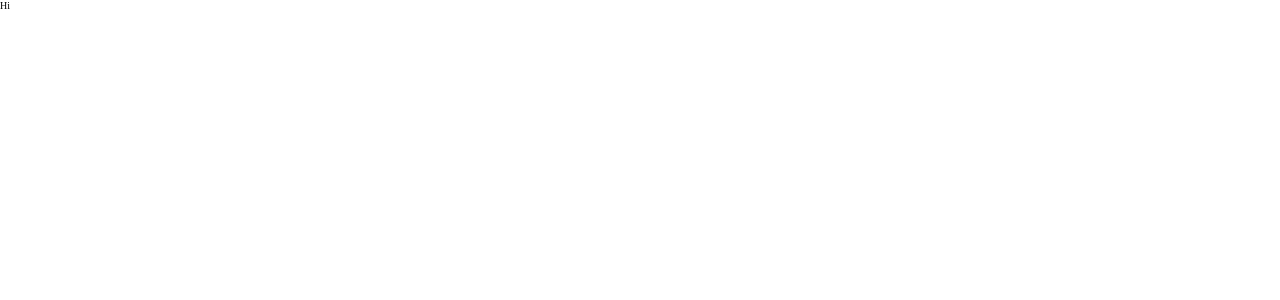
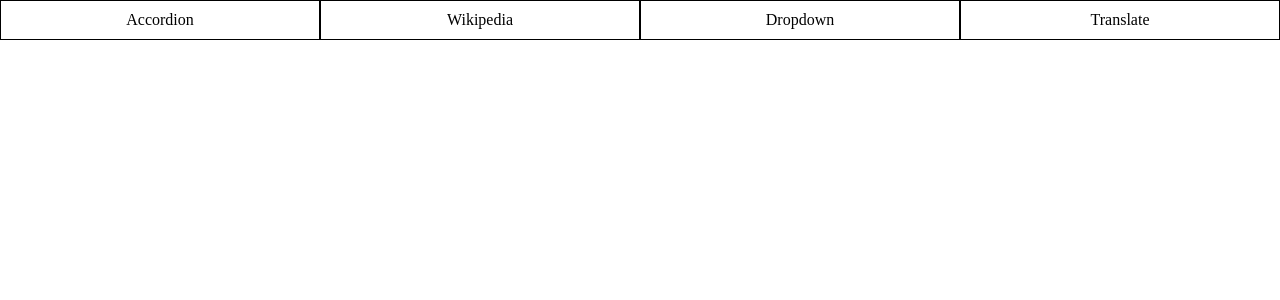
Before and after one commit to eazy13forlife/react-widgets-new, a React (Create React App) app: page / in a window 1280 px wide. Shown: the top 300 px of the page. Built offline with nearby package versions, Linux system fonts and the light colour scheme.

Commit message:
working on header

```diff
--- a/package.json
+++ b/package.json
@@ -9,6 +9,7 @@
     "react": "^17.0.1",
     "react-dom": "^17.0.1",
     "react-redux": "^7.2.2",
+    "react-router-dom": "^5.2.0",
     "react-scripts": "4.0.3",
     "redux": "^4.0.5",
     "redux-form": "^8.3.7",
--- /dev/null
+++ b/src/components/Accordion/Accordion.js
@@ -0,0 +1,6 @@
+import React from "react";
+
+const Accordion = () => {
+  return null;
+};
+export default Accordion;
--- a/src/components/App/App.css
+++ b/src/components/App/App.css
@@ -12,4 +12,5 @@ html {
 
 body {
   box-sizing: border-box;
+  font-size: 1.6rem;
 }
--- a/src/components/App/App.js
+++ b/src/components/App/App.js
@@ -1,9 +1,25 @@
 import React from "react";
+import { BrowserRouter, Route } from "react-router-dom";
 
 import "./App.css";
+import Dropdown from "../Dropdown/Dropdown.js";
+import Wikipedia from "../Wikipedia/Wikipedia.js";
+import Accordion from "../Accordion/Accordion.js";
+import Translate from "../Translate/Translate.js";
+import Header from "../Header/Header.js";
 
 const App = () => {
-  return <p>Hi</p>;
+  return (
+    <div className="App">
+      <BrowserRouter>
+        <Header />
+        <Route path="/" exact component={Accordion} />
+        <Route path="/wikipedia" exact component={Wikipedia} />
+        <Route path="/dropdown" exact component={Dropdown} />
+        <Route path="/translate" exact component={Translate} />
+      </BrowserRouter>
+    </div>
+  );
 };
 
 export default App;
--- a/src/components/Dropdown/Dropdown.js
+++ b/src/components/Dropdown/Dropdown.js
@@ -0,0 +1,6 @@
+import React from "react";
+
+const Dropdown = () => {
+  return null;
+};
+export default Dropdown;
--- /dev/null
+++ b/src/components/Header/Header.css
@@ -0,0 +1,21 @@
+.Header__ul {
+  display: flex;
+  justify-content: space-between;
+}
+.Header__item {
+  list-style-type: none;
+  border: 1px solid black;
+  display: flex;
+  padding: 1rem 0;
+  justify-content: center;
+  align-items: center;
+  flex: 1 1 0;
+}
+.Header__link {
+  text-decoration: none;
+  color: black;
+}
+
+.Header__link--hover {
+  text-decoration: underline;
+}
--- /dev/null
+++ b/src/components/Header/Header.js
@@ -0,0 +1,37 @@
+import React from "react";
+import { Link } from "react-router-dom";
+
+import "./Header.css";
+
+const Header = () => {
+  return (
+    <header className="Header">
+      <nav className="Header__nav">
+        <ul className="Header__ul">
+          <li className="Header__item">
+            <Link to="/" className="Header__link">
+              Accordion
+            </Link>
+          </li>
+          <li className="Header__item">
+            <Link to="/wikipedia" className="Header__link">
+              Wikipedia
+            </Link>
+          </li>
+          <li className="Header__item">
+            <Link to="/dropdown" className="Header__link">
+              Dropdown
+            </Link>
+          </li>
+          <li className="Header__item">
+            <Link to="/translate" className="Header__link">
+              Translate
+            </Link>
+          </li>
+        </ul>
+      </nav>
+    </header>
+  );
+};
+
+export default Header;
--- a/src/components/Translate/Translate.js
+++ b/src/components/Translate/Translate.js
@@ -0,0 +1,6 @@
+import React from "react";
+
+const Translate = () => {
+  return null;
+};
+export default Translate;
--- a/src/components/Wikipedia/Wikipedia.js
+++ b/src/components/Wikipedia/Wikipedia.js
@@ -0,0 +1,6 @@
+import React from "react";
+
+const Wikipedia = () => {
+  return null;
+};
+export default Wikipedia;
```
Also changed, not shown: 1 other file (tests, documents, lock files or other folders).
